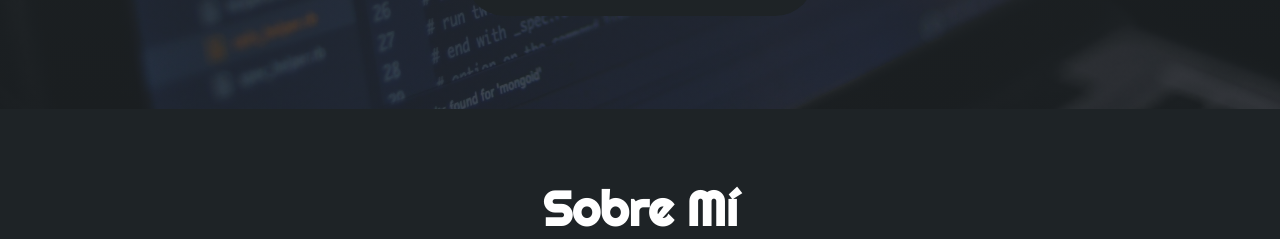
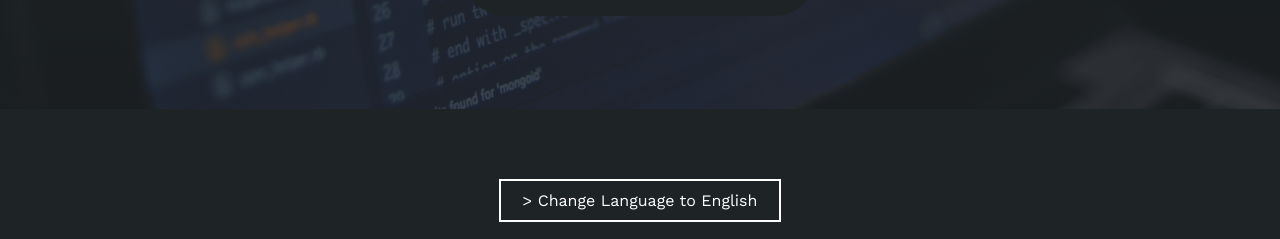
Before and after one commit to LeooRodriguez/LeooRodriguez.github.io, a plain HTML site: page index.html in a window 1280 px wide. Shown: the part 691-930 px from the top of the page. Drawn offline with nearby package versions, Linux system fonts and the light colour scheme.

Commit message:
English in progress

```diff
--- a/index.html
+++ b/index.html
@@ -44,7 +44,6 @@
             <a href="https://github.com/LeooRodriguez" target="_blank" rel="noopener noreferrer"><i class="fa-brands fa-github"></i></a>
             <a href="https://www.linkedin.com/in/leonardo-rodr%C3%ADguez-4560b4224/" target="_blank" rel="noopener noreferrer"><i class="fa-brands fa-linkedin-in"></i></a>
             <a href="https://leoorodriguez.github.io/" target="_blank" rel="noopener noreferrer"><i class="fa-solid fa-rss"></i></a>
-
         </div>
     </div>
 </section>
@@ -52,6 +51,10 @@
 <!-- SECCION SOBRE MI -->
 <section id="sobremi" class="sobremi">
     <div class="contenido-seccion">
+         <button id="lang-btn">
+            > Change Language to English
+            <span class="overlay"></span>
+        </button>
         <h2>Sobre Mí</h2>
         <p><span>Hola, soy Leonardo Rodriguez.</span> Recientemente me gradué de Licenciado en ciencas de la computación y mi proyecto a futuro es poder aprender y crecer en el campo del desarrollo de software y el aseguramiento de la calidad (QA), me encuentro en la búsqueda de mi primera oportunidad profesional. Aunque nuevo en el ámbito laboral, he dedicado numerosas horas al autoaprendizaje y a la práctica con proyectos personales que demuestran mi compromiso y habilidad para escribir código limpio y realizar pruebas exhaustivas que garantizan la calidad del software. Mi meta es unirme a un equipo donde pueda aportar valor desde el día uno y crecer como profesional del desarrollo y QA, entregando productos que no solo cumplan con los estándares técnicos sino que también superen las expectativas de los usuarios.</p>
 
--- a/script.js
+++ b/script.js
@@ -36,6 +36,8 @@ function efectoHabilidades(){
 
 
 
+
+
 window.onscroll = function(){
     efectoHabilidades();
 }
```
